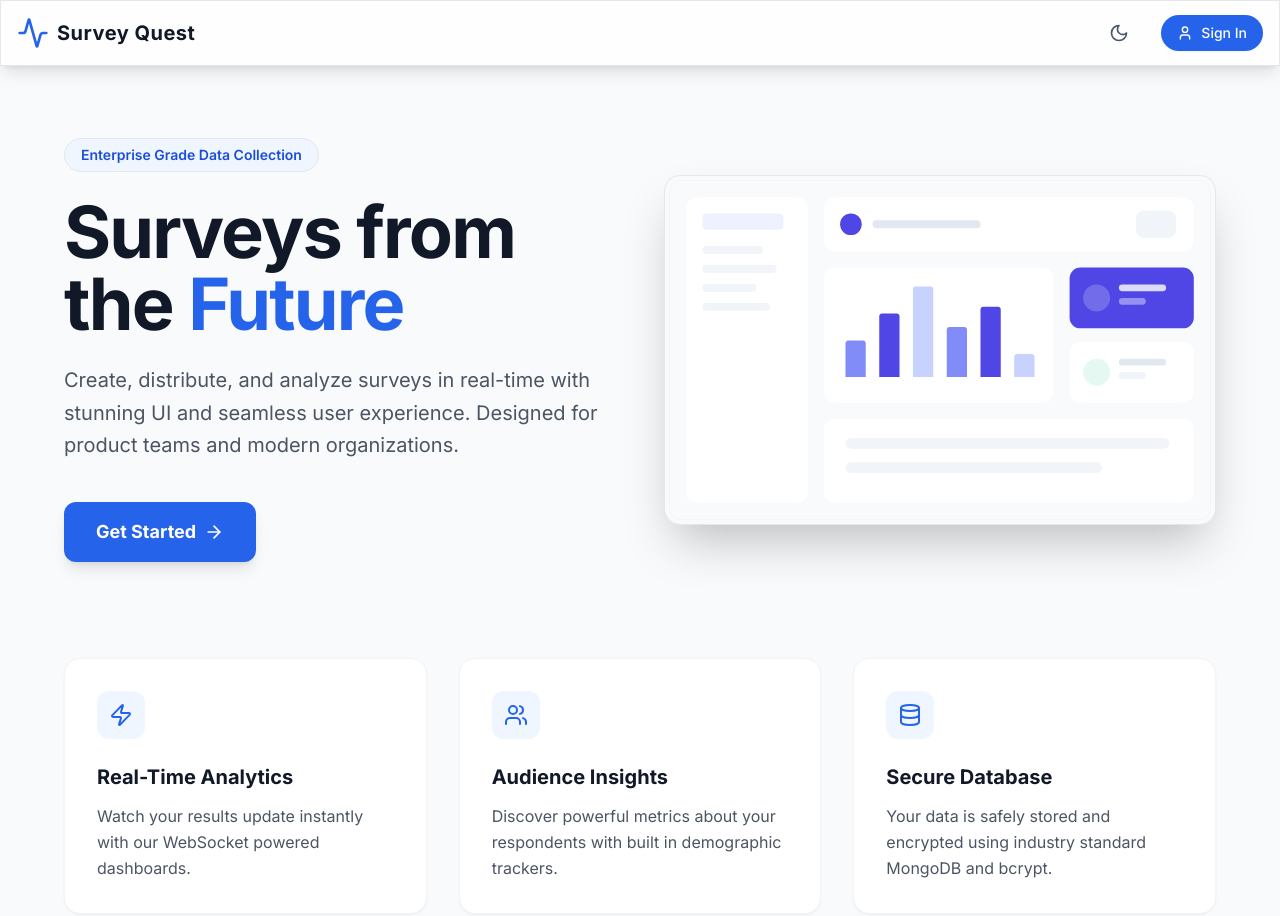
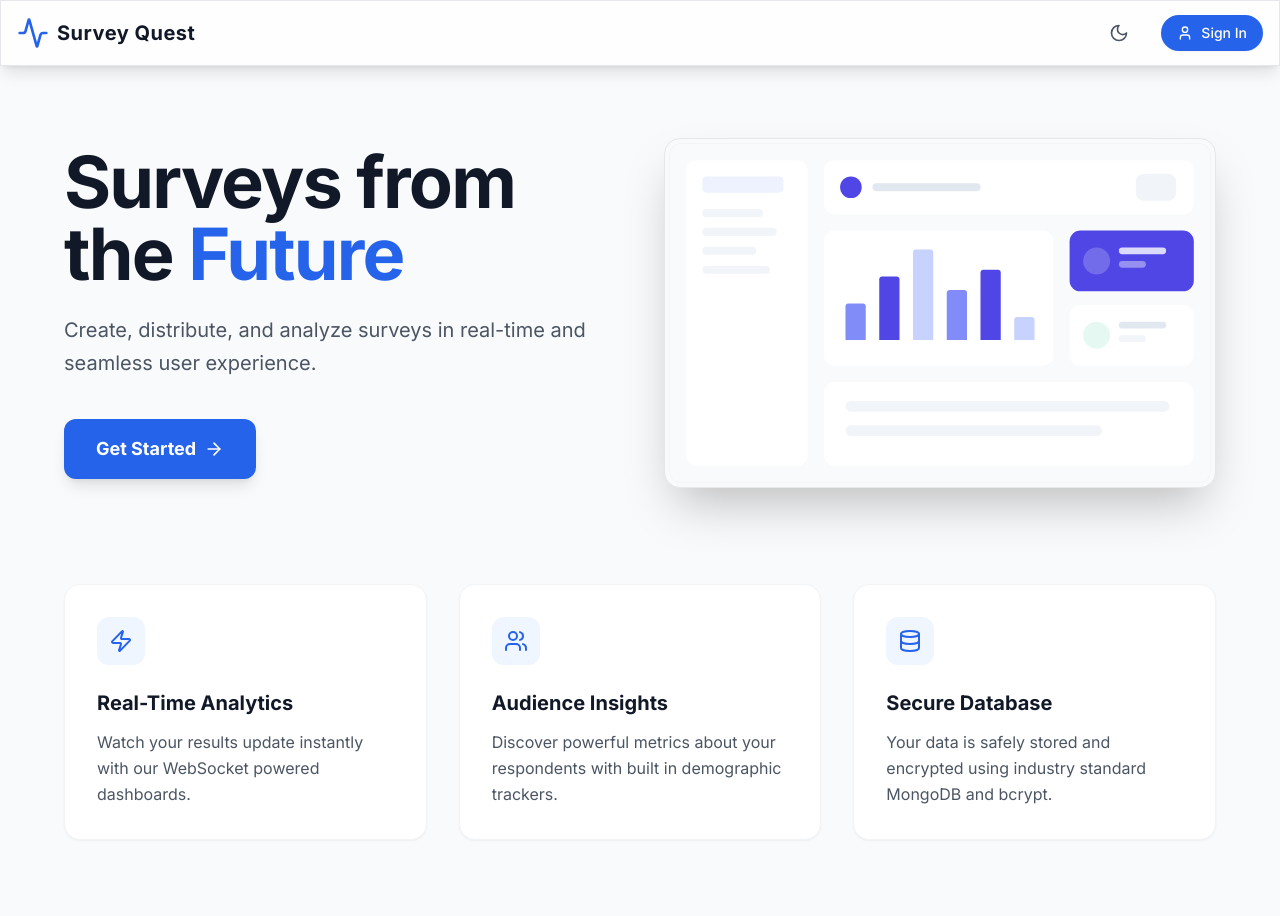
Before and after one commit to Vivek-Radha/surveyquest, a React (Vite) app in the folder frontend/: page / in a window 1280 px wide. Shown: the top 916 px of the page. Built offline with nearby package versions, Linux system fonts and the light colour scheme; no server answers.

Commit message:
Update Home page text and remove badge

```diff
--- a/frontend/src/pages/Home.jsx
+++ b/frontend/src/pages/Home.jsx
@@ -28,14 +28,12 @@
           transition={{ duration: 0.5 }}
           className="flex-1 text-left"
         >
-          <div className="inline-block px-4 py-1.5 rounded-full border border-primary-200 dark:border-primary-900/50 bg-primary-50 dark:bg-primary-900/20 text-primary-700 dark:text-primary-400 mb-6 font-semibold text-sm">
-            Enterprise Grade Data Collection
-          </div>
+
           <h1 className="text-5xl md:text-6xl lg:text-7xl font-extrabold mb-6 text-gray-900 dark:text-white tracking-tight leading-tight">
             Surveys from the <span className="text-primary-600">Future</span>
           </h1>
           <p className="text-xl text-gray-600 dark:text-gray-400 mb-10 max-w-2xl leading-relaxed">
-            Create, distribute, and analyze surveys in real-time with stunning UI and seamless user experience. Designed for product teams and modern organizations.
+            Create, distribute, and analyze surveys in real-time and seamless user experience.
           </p>
 
           <div className="flex flex-col sm:flex-row gap-4">
```
